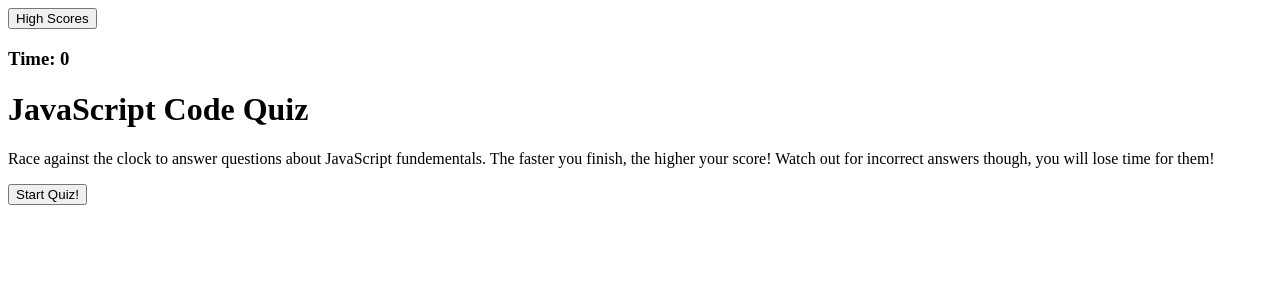
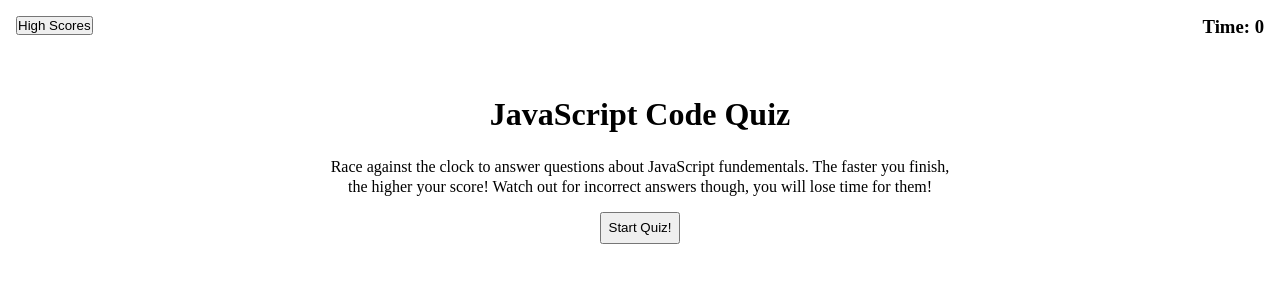
Before and after one commit to HuhnDaniel/code-quiz, a plain HTML site: page index.html in a window 1280 px wide. Drawn offline with Linux system fonts and the light colour scheme.

Commit message:
added initial styling

```diff
--- a/index.html
+++ b/index.html
@@ -8,7 +8,7 @@
 </head>
 <body>
 
-	<header>
+	<header id="header">
 		<button id="highscoreBtn">High Scores</button>
 		<h3 id="clock">Time: 0</h3>
 	</header>
--- a/style.css
+++ b/style.css
@@ -0,0 +1,41 @@
+* {
+	margin: 0;
+	padding: 0;
+}
+
+#header {
+	display: block;
+	height: 3em;
+}
+
+#highscoreBtn {
+	position: absolute;
+	margin: 16px;
+	left: 0;
+}
+
+#clock {
+	position: absolute;
+	margin: 16px;
+	right: 0;
+}
+
+#quiz_wrapper {
+	margin: 2em auto;
+	text-align: center;
+	max-width: 50%;
+}
+
+#title {
+	padding: .5em;
+}
+
+#description {
+	padding: .5em;
+	line-height: 1.25;
+}
+
+#startBtn {
+	margin: .5em;
+	padding: .5em;
+}
```
